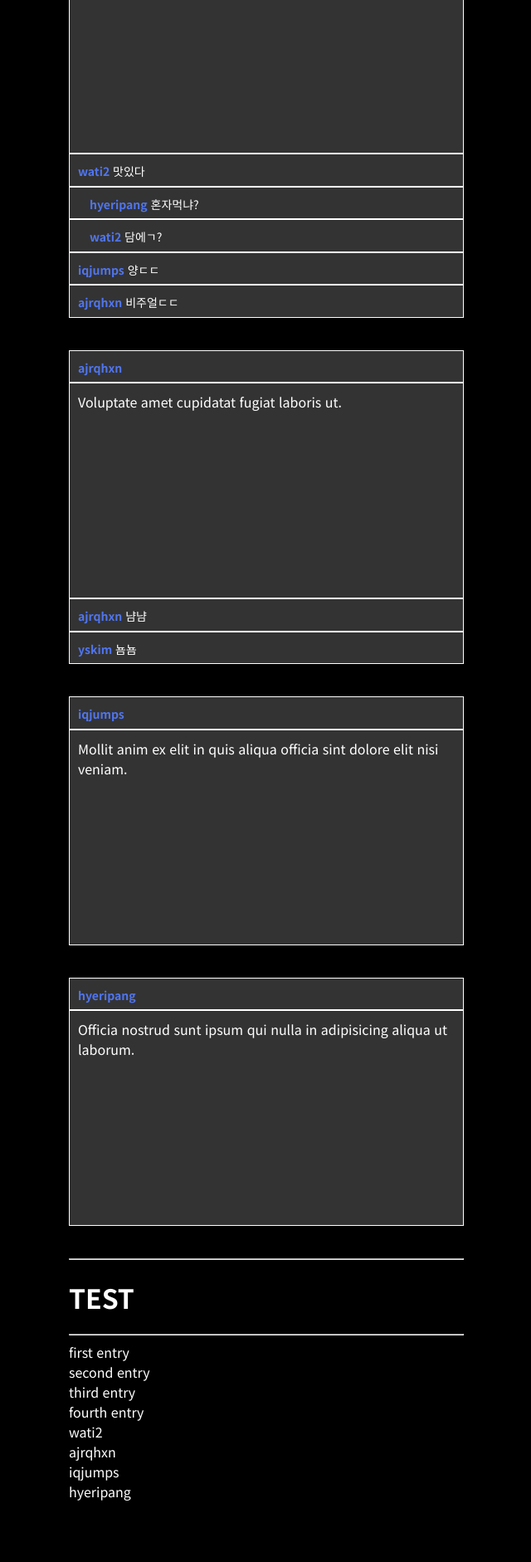
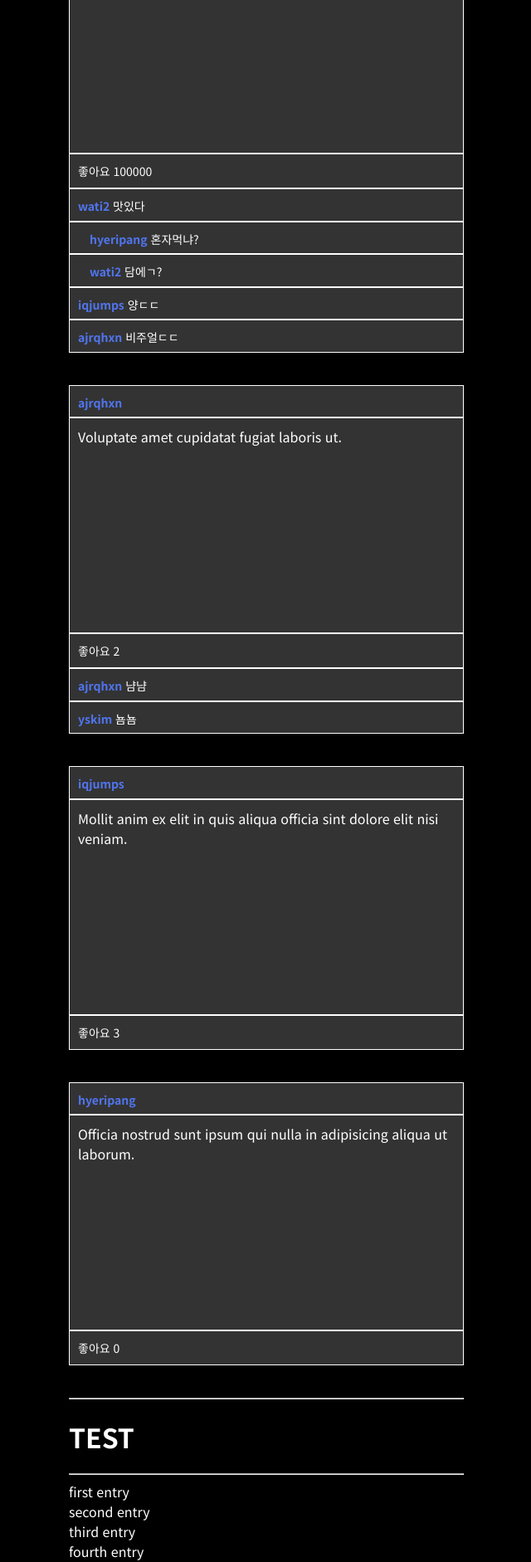
Before and after one commit to wati2/myBook, a Django app: page /posts/ in a window 1280 px wide. Shown: the part 220-2102 px from the top of the page at 83% size, without its empty margins (319-959 px from the left). Before the commit the page ends 2028 px from the top, so only its background shows below. Run offline with Django 3.2, Linux system fonts and the light colour scheme.

Commit message:
좋아요 표시 추가

```diff
--- a/posts/templates/posts/index.html
+++ b/posts/templates/posts/index.html
@@ -20,13 +20,16 @@
         {% for post in posts %}
 
         <div class="post-card">
-
+            <!-- 작성자 -->
             <div class="post-author">
                 <p>{{ post.userId }} <span id="date-post">{{ post.date }}</span></p>
             </div>
+            <!-- 내용 -->
             <div class="post-content">
                 <p>{{ post.contents }}</p>
             </div>
+            <!-- 좋아요 -->
+            <p class="post-like">좋아요 {{ post.like }}</p>
 
             <!-- 댓글요소 존재하는 경우 Loop -->
             {% for reply in replys %}
```
